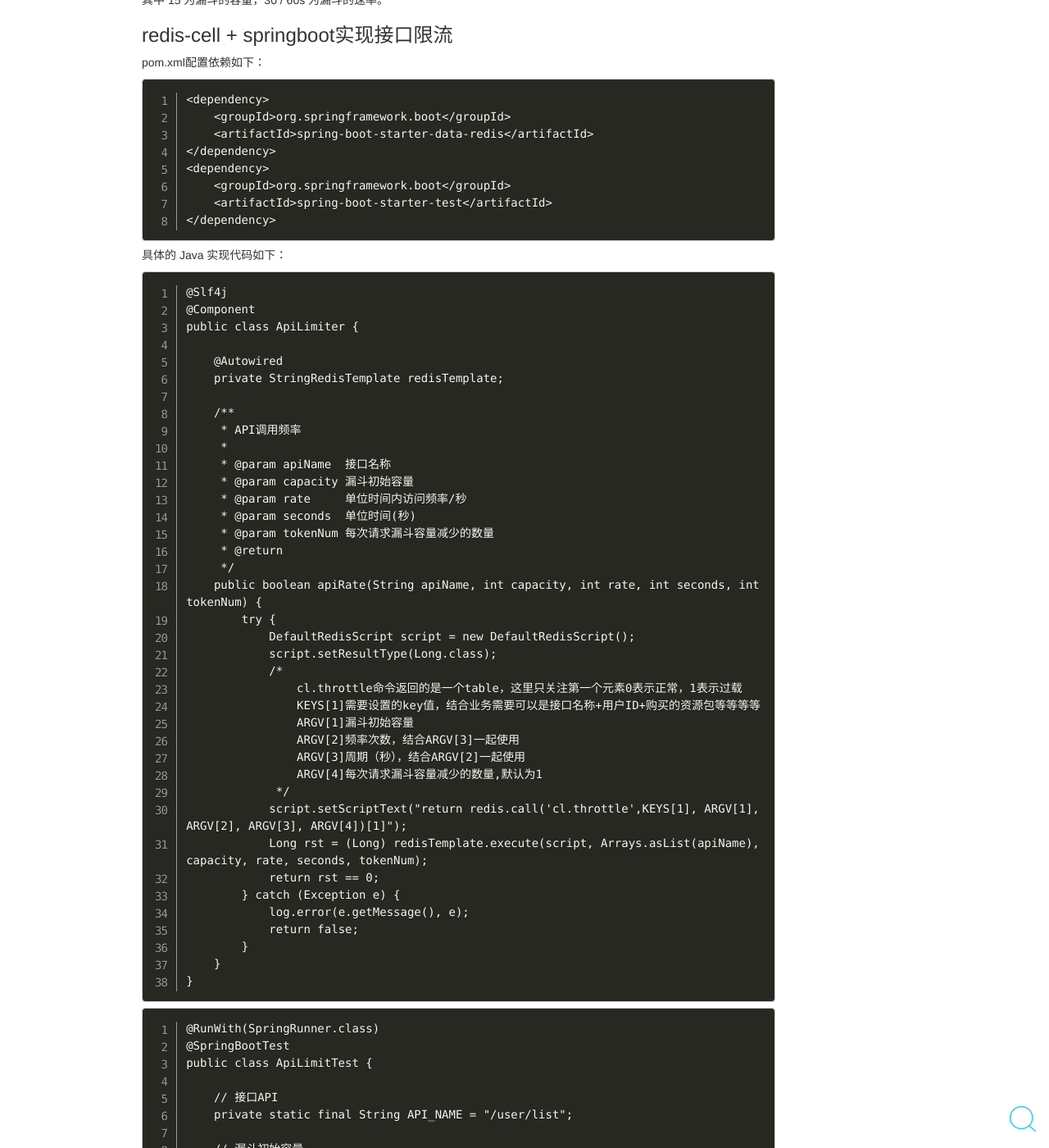
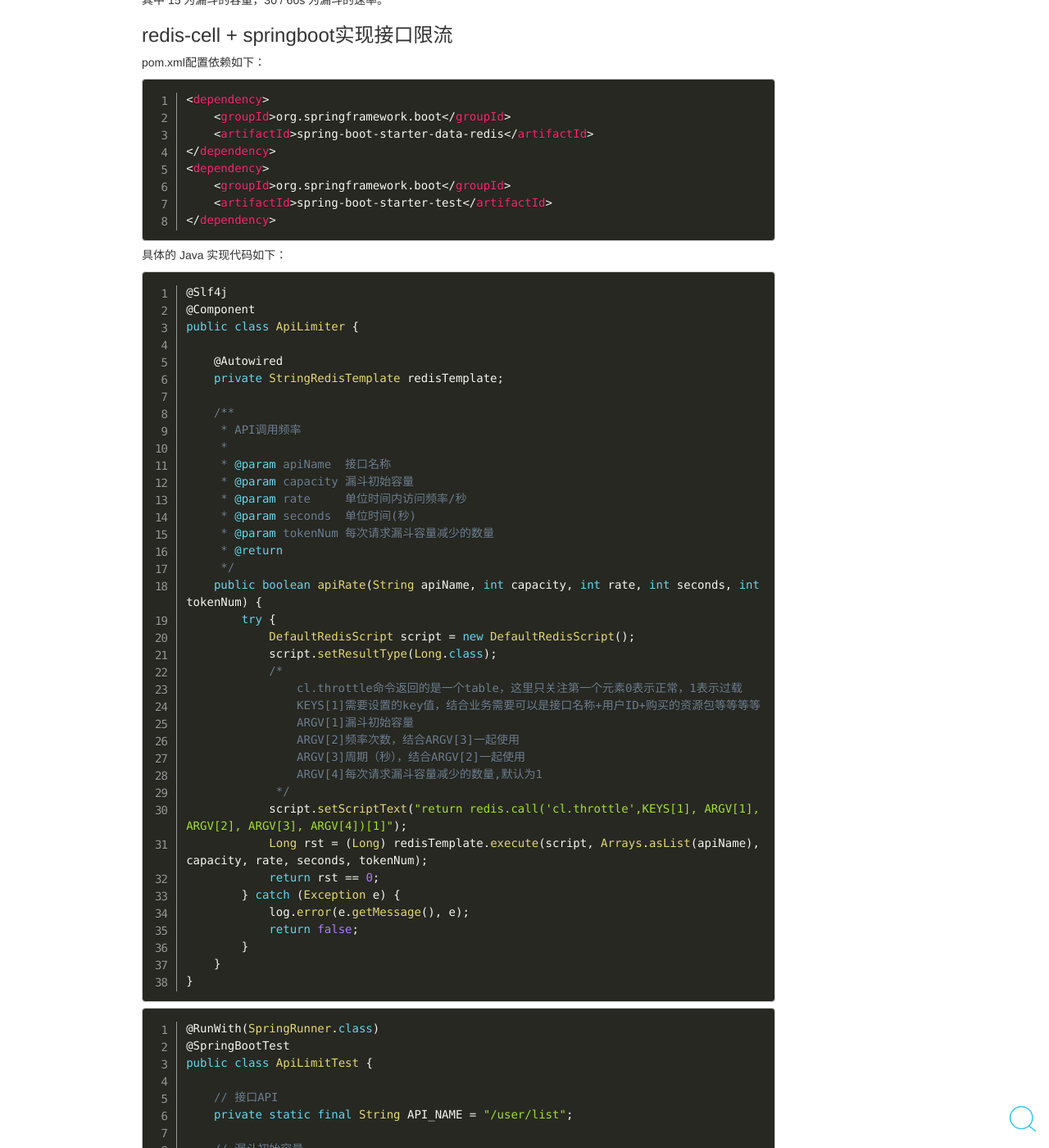
Before and after one commit to chaojunma/chaojunma.github.io, a Jekyll site: the page built from _posts/2020-5-21-漏桶算法-限流.md, in a window 1280 px wide and 1400 px high, scrolled down 1041 px. Shown: the whole window at 82% size. Built offline with Jekyll 4.4.1, drawn with Linux system fonts in a browser that asks for light colours; comment, search, counter and statistics services are not loaded; some of the changed text lies outside the part shown.

Commit message:
修改内容

`````diff
--- a/_posts/2020-5-21-漏桶算法-限流.md
+++ b/_posts/2020-5-21-漏桶算法-限流.md
@@ -27,14 +27,14 @@ tags: Java Redis 限流
 `Redis-Cell` 实现限流的方法也很简单，只需要使用一条指令 `cl.throttle` 即可，使用示例如下：
 
 
-````
+```shell
 > cl.throttle mylimit 15 30 60
 1）（integer）0 # 0 表示获取成功，1 表示拒绝
 2）（integer）15 # 漏斗容量
 3）（integer）14 # 漏斗剩余容量
 4）（integer）-1 # 被拒绝之后，多长时间之后再试（单位：秒）-1 表示无需重试
 5）（integer）2 # 多久之后漏斗完全空出来
-````
+```
 
 其中 15 为漏斗的容量，30 / 60s 为漏斗的速率。
 
@@ -44,7 +44,7 @@ tags: Java Redis 限流
 
 pom.xml配置依赖如下：
 
-````
+```xml
 <dependency>
     <groupId>org.springframework.boot</groupId>
     <artifactId>spring-boot-starter-data-redis</artifactId>
@@ -53,11 +53,11 @@ pom.xml配置依赖如下：
     <groupId>org.springframework.boot</groupId>
     <artifactId>spring-boot-starter-test</artifactId>
 </dependency>
-````
+```
 
 具体的 Java 实现代码如下：
 
-````
+```java
 @Slf4j
 @Component
 public class ApiLimiter {
@@ -96,9 +96,9 @@ public class ApiLimiter {
         }
     }
 }
-````
+```
 
-````
+```java
 @RunWith(SpringRunner.class)
 @SpringBootTest
 public class ApiLimitTest {
@@ -134,4 +134,4 @@ public class ApiLimitTest {
         }
     }
 }
-````
+```
`````
